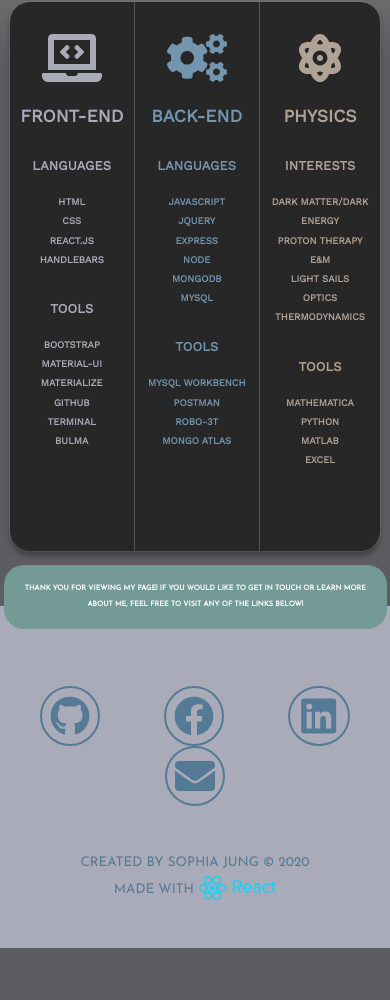
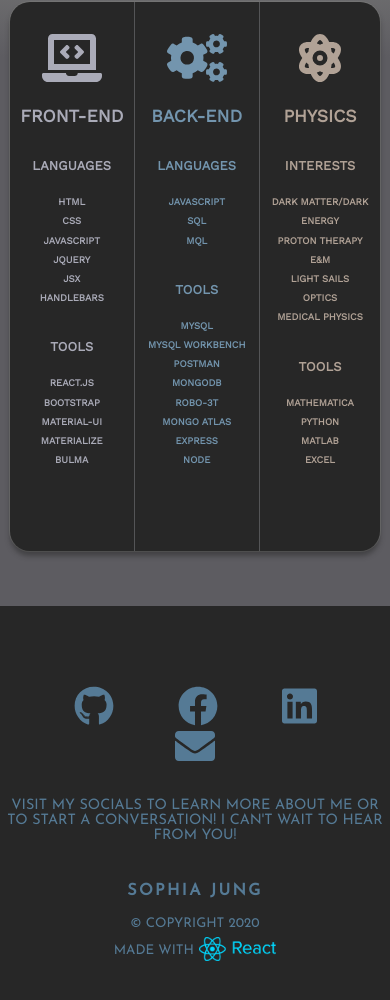
Before and after one commit to sophia2798/portfolio_v3, a React (Create React App) app: page / in a window 390 px wide. Shown: the part 1676-2676 px from the top of the page. Before the commit the page ends 2624 px from the top, so only its background shows below. Built offline with nearby package versions, Linux system fonts and the light colour scheme.

Commit message:
edited skills component content

```diff
--- a/src/components/Footer/Footer.css
+++ b/src/components/Footer/Footer.css
@@ -1,5 +1,5 @@
 .footer {
-    background: #aaabb8;
+    background: #272727;
     width: 100%;
     padding-top: 2rem;
     text-align: center;
@@ -17,61 +17,26 @@
     font-size: 2.5rem;
     margin: 0 2rem;
     color: #557a95;
-    border: 2px solid #557a95;
-    padding: 0.5rem;
-    border-radius: 50%;
+    transition: 0.3s ease-in-out;
 }
 
 .contact-info {
-    margin-bottom: 3rem;
+    margin-bottom: 2rem;
     margin-top: 3rem;
 }
 
-#linkedin-icon {
-    padding: 0.5rem 0.7rem;
-}
 
 .contact-icon:hover, .contact-links:hover {
     transform: scale(1.2) !important;
     cursor: pointer;
+    color: #aaabb8;
 }
 
-.thankyou {
-    width: 80%;
-    background: #739a95;
-    padding: 1rem;
-    border-radius: 20px;
-    position: absolute;
-    top: -21%;
-    left: 10%;
-    color: white;
-    line-height: 2rem;
-}
-
-@media only screen and (max-width: 768px) {
-    .thankyou {
-        font-size: 0.6rem;
-        width: 80%;
-        left: 10%;
-    }
-}
-
-@media only screen and (min-height: 1366px) {
-    .thankyou {
-        font-size: 0.6rem;
-        width: 80%;
-        left: 10%;
-    }
+#footer-message {
+    font-size: 0.9rem;
 }
 
 @media only screen and (max-width: 414px) {
-    .thankyou {
-        font-size: 0.3rem;
-        width: 90%;
-        left: 1%;
-        line-height: 1rem;
-        top:-12%;
-    }
 
     #react-logo {
         margin-bottom: 2rem;
@@ -82,15 +47,4 @@
     .contact-icon {
         margin: 0 1rem;
     }
-
-    .thankyou {
-        width: 90%;
-        left: 0.7%;
-    }
 }
-
-@media only screen and (min-width: 2000px) {
-    .thankyou {
-        top: -13%;
-    }
-}
--- a/src/components/Footer/Footer.js
+++ b/src/components/Footer/Footer.js
@@ -14,14 +14,13 @@ function Footer() {
                 <a target="_blank" href="https://www.linkedin.com/in/sophia2798/" className="contact-links"><FontAwesomeIcon className="contact-icon" id="linkedin-icon" icon={faLinkedin}/></a>
                 <a target="_blank" className="contact-links"><FontAwesomeIcon className="contact-icon" icon={faEnvelope}/></a>
             </div>
-            <p><small>CREATED BY SOPHIA JUNG &#169; 2020</small></p>
+            <p id="footer-message" style={{marginBottom: '2.5rem'}}>VISIT MY SOCIALS TO LEARN MORE ABOUT ME OR TO START A CONVERSATION! I CAN'T WAIT TO HEAR FROM YOU!</p>
+            <p style={{fontWeight:'bold', letterSpacing:'0.15rem'}}>SOPHIA JUNG</p>
+            <p style={{marginTop: '1rem'}}><small> &#169; COPYRIGHT 2020</small></p>
             <div style={{display:'flex', justifyContent:'center', marginTop:'0.4rem'}}>
                 <p style={{paddingTop:'0.3rem'}}><small>MADE WITH</small></p>
                 &nbsp;
                 <img id="react-logo" src={logo} alt="react logo"/>
-            </div>
-            <div className="thankyou">
-                <h2>THANK YOU FOR VIEWING MY PAGE! IF YOU WOULD LIKE TO GET IN TOUCH OR LEARN MORE ABOUT ME, FEEL FREE TO VISIT ANY OF THE LINKS BELOW!</h2>
             </div>
         </div>
     )
--- a/src/components/Skills/Skills.js
+++ b/src/components/Skills/Skills.js
@@ -14,12 +14,12 @@ function Skills() {
                     <div className="languages">
                     <h3><span className="middot">&middot;&middot;&middot;</span> LANGUAGES <span className="middot">&middot;&middot;&middot;</span></h3>
                     <br/>
-                    <h4>HTML<br/>CSS<br/>REACT.JS<br/>HANDLEBARS</h4>
+                    <h4>HTML<br/>CSS<br/>JAVASCRIPT<br/>JQUERY<br/>JSX<br/>HANDLEBARS</h4>
                     </div>
                     <div className="tools">
                     <h3><span className="middot">&middot;&middot;&middot;</span> TOOLS <span className="middot">&middot;&middot;&middot;</span></h3>
                     <br/>
-                    <h4>BOOTSTRAP<br/>MATERIAL-UI<br/>MATERIALIZE<br/>GITHUB<br/>TERMINAL<br/>BULMA</h4>
+                    <h4>REACT.JS<br/>BOOTSTRAP<br/>MATERIAL-UI<br/>MATERIALIZE<br/>BULMA</h4>
                     </div>
                 </div>
                 <div className="skills-col" style={{borderRight: '1px solid #545557', color:'#7395ae'}}>
@@ -28,12 +28,12 @@ function Skills() {
                     <div className="languages">
                     <h3><span className="middot">&middot;&middot;&middot;</span> LANGUAGES <span className="middot">&middot;&middot;&middot;</span></h3>
                     <br/>
-                    <h4>JAVASCRIPT<br/>JQUERY<br/>EXPRESS<br/>NODE<br/>MONGODB<br/>MYSQL</h4>
+                    <h4>JAVASCRIPT<br/>SQL<br/>MQL</h4>
                     </div>
                     <div className="tools">
                     <h3><span className="middot">&middot;&middot;&middot;</span> TOOLS <span className="middot">&middot;&middot;&middot;</span></h3>
                     <br/>
-                    <h4>MYSQL WORKBENCH<br/>POSTMAN<br/>ROBO-3T<br/>MONGO ATLAS</h4>
+                    <h4>MYSQL<br/>MYSQL WORKBENCH<br/>POSTMAN<br/>MONGODB<br/>ROBO-3T<br/>MONGO ATLAS<br/>EXPRESS<br/>NODE<br/></h4>
                     </div>
                 </div>
                 <div className="skills-col" style={{color:'#b1a296'}}>
@@ -42,7 +42,7 @@ function Skills() {
                     <div className="languages">
                     <h3><span className="middot">&middot;&middot;&middot;</span> INTERESTS <span className="middot">&middot;&middot;&middot;</span></h3>
                     <br/>
-                    <h4>DARK MATTER/DARK ENERGY<br/>PROTON THERAPY<br/>E&amp;M<br/>LIGHT SAILS<br/>OPTICS<br/>THERMODYNAMICS</h4>
+                    <h4>DARK MATTER/DARK ENERGY<br/>PROTON THERAPY<br/>E&amp;M<br/>LIGHT SAILS<br/>OPTICS<br/>MEDICAL PHYSICS</h4>
                     </div>
                     <div className="tools">
                     <h3><span className="middot">&middot;&middot;&middot;</span> TOOLS <span className="middot">&middot;&middot;&middot;</span></h3>
```
Also changed, not shown: 1 other file (tests, documents, lock files or other folders).
